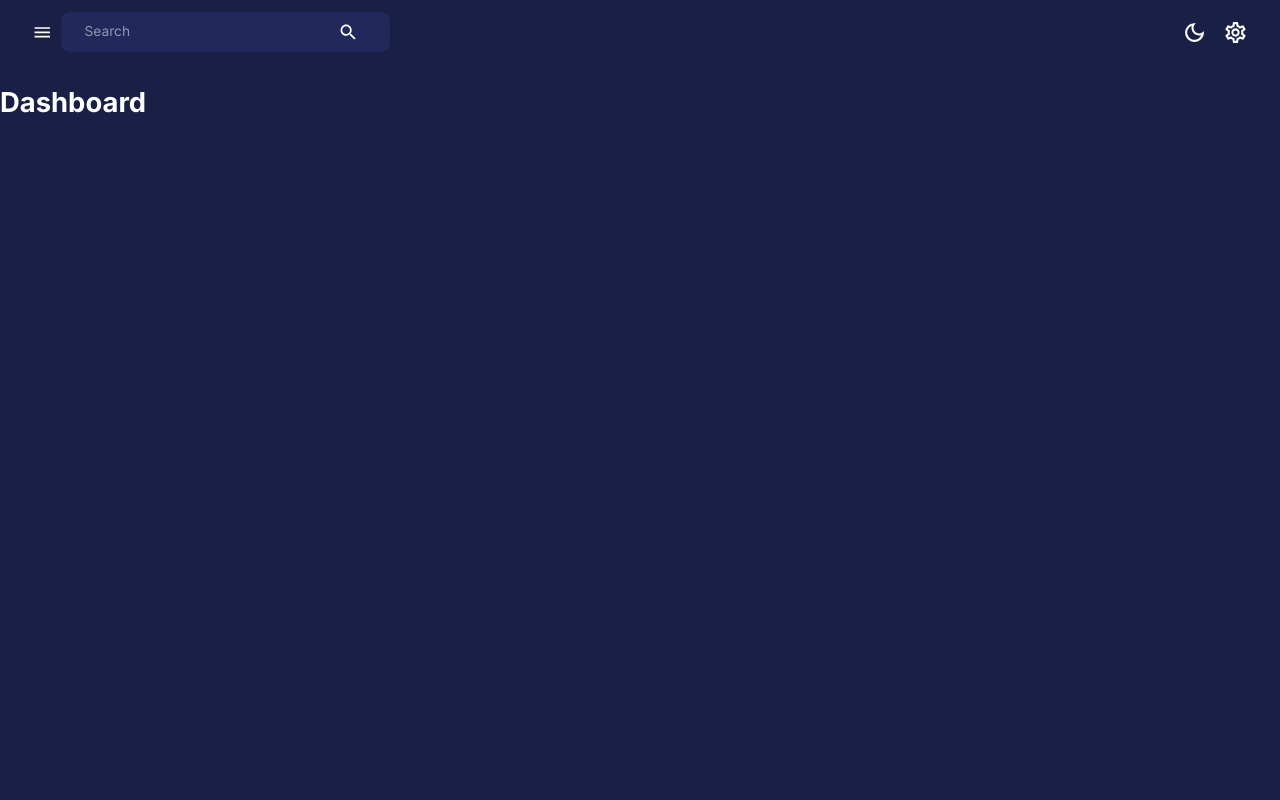
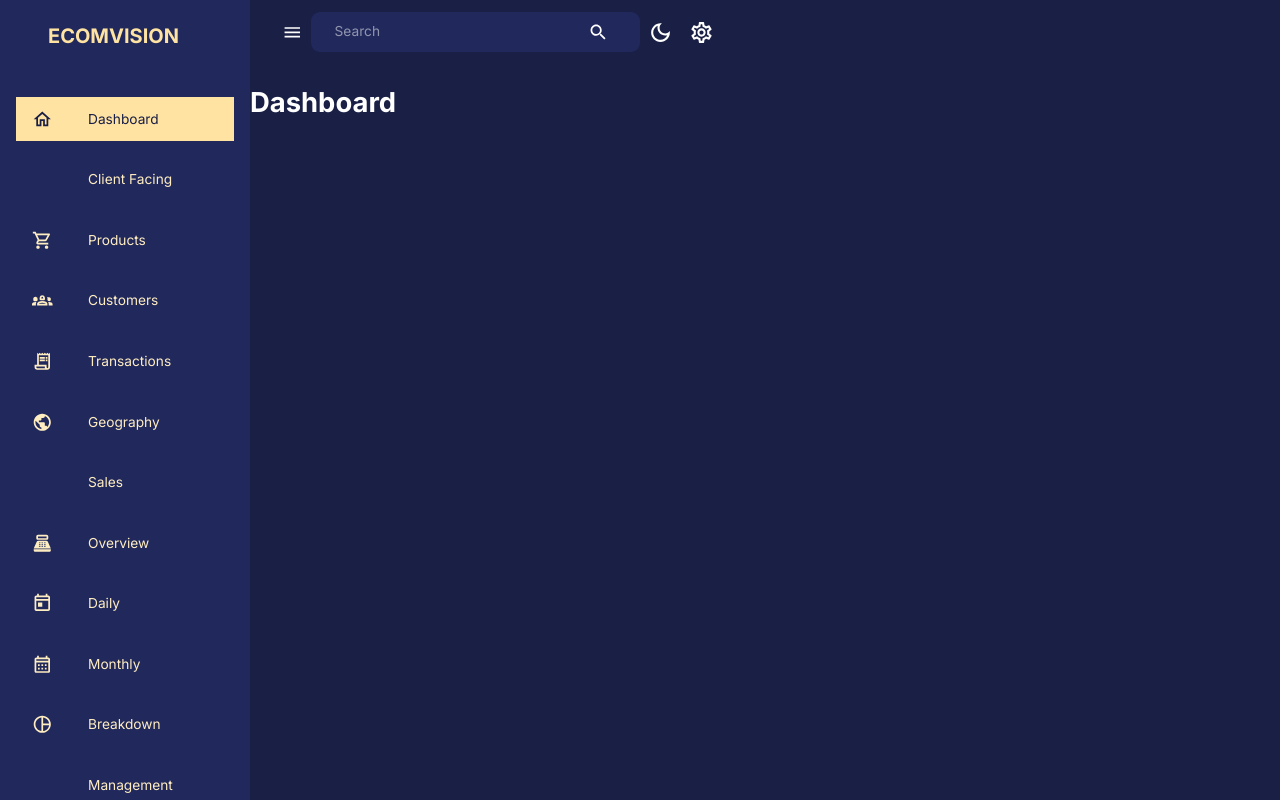
Before and after one commit to HaileabWolde/React-Admin-Panel, a React (Create React App) app in the folder client/: page /dashboard in a window 1280 px wide. Both pictures are taken after a click on the button 42 px from the left and 32 px from the top of the page. Built offline with nearby package versions, Linux system fonts and the light colour scheme.

Commit message:
started working on the sidebar

```diff
--- a/client/src/component/Navbar.js
+++ b/client/src/component/Navbar.js
@@ -12,7 +12,7 @@ ArrowDropDownOutlined
 import FlexBetween from "./FlexBetween"
 import Haileab from '../assets/Haileab.png'
 import { AppBar, IconButton, InputBase, Toolbar } from "@mui/material"
-export const Navbar = ()=>{
+export const Navbar = ({ isSideBarOpen, setisSideBarOpen})=>{
     const dispatch = useDispatch();
     const theme = useTheme()
     return (
@@ -32,7 +32,7 @@ export const Navbar = ()=>{
         > {/* Left Side Of The Navigation Bar*/}
             <FlexBetween
            >
-                <IconButton onClick={()=> console.log('open Sidebar nigga')}>
+                <IconButton onClick={()=> setisSideBarOpen((prev)=> !prev)}>
                     <MenuIcon/>
                 </IconButton>
                 <FlexBetween
--- /dev/null
+++ b/client/src/component/Sidebar.js
@@ -0,0 +1,181 @@
+import { useTheme} from "@emotion/react";
+import { useEffect , useState} from "react";
+import {
+    Drawer,
+    ListItem,
+    ListItemText,
+    List,
+    ListItemButton,
+    ListItemIcon,
+    Box,
+    Typography,
+    IconButton
+
+} from "@mui/material";
+import {
+    ChevronLeftOutlined,
+    ChevronRightOutlined,
+    SettingsOutlined,
+    HomeOutlined,
+    ShoppingCartOutlined,
+    Groups2Outlined,
+    ReceiptLongOutlined,
+    PublicOutlined,
+    PointOfSaleOutlined,
+    TodayOutlined,
+    CalendarMonthOutlined,
+    AdminPanelSettingsOutlined,
+    TrendingUpOutlined,
+    PieChartOutlined
+} from "@mui/icons-material"
+import { useLocation, useNavigate } from "react-router-dom";
+import FlexBetween from "./FlexBetween";
+const navItems = [
+    {
+      text: "Dashboard",
+      icon: <HomeOutlined />,
+    },
+    {
+      text: "Client Facing",
+      icon: null,
+    },
+    {
+      text: "Products",
+      icon: <ShoppingCartOutlined />,
+    },
+    {
+      text: "Customers",
+      icon: <Groups2Outlined />,
+    },
+    {
+      text: "Transactions",
+      icon: <ReceiptLongOutlined />,
+    },
+    {
+      text: "Geography",
+      icon: <PublicOutlined />,
+    },
+    {
+      text: "Sales",
+      icon: null,
+    },
+    {
+      text: "Overview",
+      icon: <PointOfSaleOutlined />,
+    },
+    {
+      text: "Daily",
+      icon: <TodayOutlined />,
+    },
+    {
+      text: "Monthly",
+      icon: <CalendarMonthOutlined />,
+    },
+    {
+      text: "Breakdown",
+      icon: <PieChartOutlined />,
+    },
+    {
+      text: "Management",
+      icon: null,
+    },
+    {
+      text: "Admin",
+      icon: <AdminPanelSettingsOutlined />,
+    },
+    {
+      text: "Performance",
+      icon: <TrendingUpOutlined />,
+    },
+  ];
+const Sidebar = ({isSideBarOpen,setisSideBarOpen, drawerWidth,isNonMobileDevice})=> {
+    const theme = useTheme();
+    const [isactive, setIsactive] = useState('')
+    const navigate = useNavigate();
+    const {pathname} = useLocation();
+
+    useEffect(()=>{
+        setIsactive(pathname.substring(1));
+    }, [])
+    console.log(isactive)
+     return (
+        <Box component="nav">
+    {
+        isSideBarOpen && (
+        <Drawer
+        open= {isSideBarOpen}
+        variant="persistent"
+        anchor="left"
+        onClose={()=> setisSideBarOpen(false)}
+        sx={{
+            width: drawerWidth,
+            '& .MuiDrawer-paper': {
+                backgroundColor: theme.palette.background.alt,
+                color: theme.palette.secondary[200],
+                width: drawerWidth,
+                boxSizing: 'border-box',
+                borderWidth: isNonMobileDevice ? 0 : "2px",
+            }
+        }}
+        >
+          <Box
+          width="100%"
+          >
+            <FlexBetween
+            m="1.5rem 2rem 2rem 3rem"
+            color={theme.palette.secondary.main}
+            >
+               <Typography variant="h4" fontWeight="bold">
+                    ECOMVISION
+                </Typography>
+                {
+                    !isNonMobileDevice && (
+                        <IconButton>
+                           <  ChevronLeftOutlined onClick={()=> setisSideBarOpen(false)}/>
+                        </IconButton>
+                    )
+
+                }
+            </FlexBetween>
+         </Box>
+         <List>
+           {navItems.map(({text, icon})=> {
+
+            const lcText = text.toLowerCase();
+
+            return (
+                <ListItem key={text}>
+                     <ListItemButton
+                     onClick={
+                        ()=> {navigate(`/${lcText}`)}}
+                     sx={{
+                        backgroundColor: isactive === lcText ? theme.palette.secondary[300] : "transparent"
+                     }}
+                     >
+                    <ListItemIcon
+                    sx={{
+                        color: isactive === lcText ? theme.palette.primary[600] : theme.palette.secondary[200]
+                    }}
+                    >
+                        {icon}
+                    </ListItemIcon>
+                    <ListItemText
+                    sx={{
+                        color: isactive === lcText ? theme.palette.primary[600] : theme.palette.secondary[200]
+                    }}
+                    primary={text}/>
+
+                </ListItemButton>
+                </ListItem>
+
+            )
+           })}
+         </List>
+        </Drawer>
+        )
+      }
+        </Box>
+
+    )
+}
+export default Sidebar;
--- a/client/src/scenes/Layout/index.js
+++ b/client/src/scenes/Layout/index.js
@@ -4,14 +4,33 @@ import { Box, useMediaQuery } from "@mui/material";
 import { Outlet } from "react-router-dom";
 
 import { Navbar } from "../../component/Navbar";
+import Sidebar from "../../component/Sidebar";
+const Layout = ()=>{
+    const isNonMobileDevice = useMediaQuery("(min-width : 600px)")
+    const [isSideBarOpen, setisSideBarOpen] = useState(false)
+    return (
+        <Box width="100%" height="100%" display={isNonMobileDevice ? 'flex' : 'block'}>
 
-const Layout = ()=>{
-    return (
-        <Box width="100%" height="100%">
-            <Box>
-                <Navbar/>
+                <Sidebar
+                isSideBarOpen={isSideBarOpen}
+                setisSideBarOpen = {setisSideBarOpen}
+                drawerWidth="250px"
+                isNonMobileDevice={isNonMobileDevice}
+                />
+
+                <Box>
+                    {/*
+                    so box is like A div element which in it's default will put it in a block
+                    */}
+
+                <Navbar
+                isSideBarOpen = {isSideBarOpen}
+                setisSideBarOpen = {setisSideBarOpen}
+                />
                 <Outlet/>
-            </Box>
+                </Box>
+
+
         </Box>
     )
 }
```
